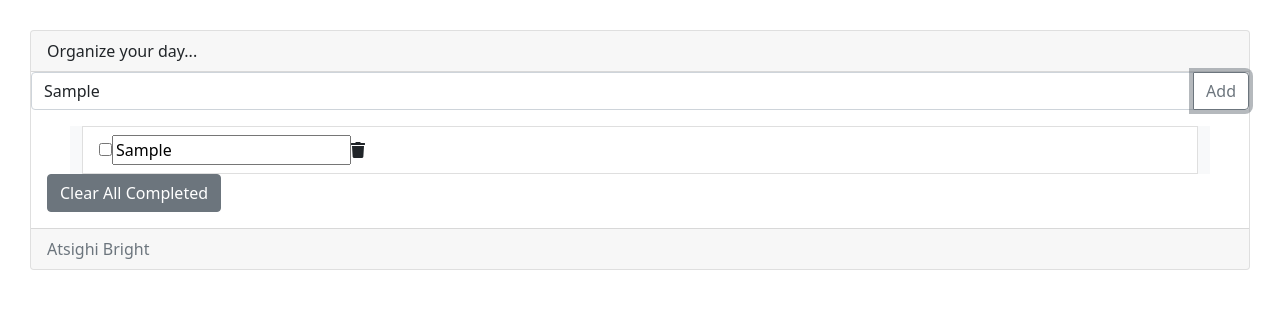
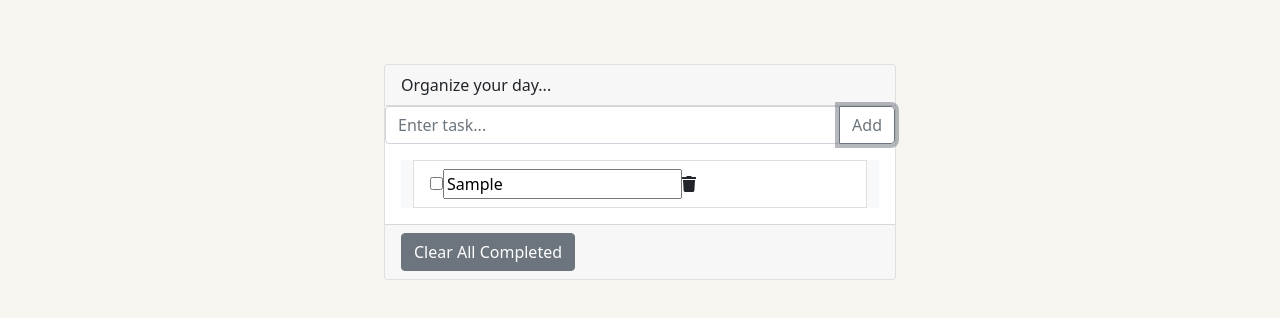
Before and after one commit to brytebee/toDo, a website built with webpack: page src/index.html in a window 1280 px wide. Both pictures are taken after typing "Sample" into the empty fields and a click on the button "Add". Built offline with nearby package versions, Linux system fonts and the light colour scheme.

Commit message:
Fix clearAll console error and erase input after data entry

```diff
--- a/src/clearAll.js
+++ b/src/clearAll.js
@@ -1,6 +1,6 @@
-export default function clearAll() {
-  let list = JSON.parse(localStorage.getItem('list'));
-  document.getElementById('clearBtn').addEventListener('click', () => {
+export default function clearAll(element) {
+  if (JSON.parse(localStorage.getItem('list'))) {let list = JSON.parse(localStorage.getItem('list'));
+  element.addEventListener('click', () => {
     /* eslint-disable */
     const doubleCheck = confirm('Are you sure?');
     /* eslint-enable */
@@ -13,5 +13,5 @@ export default function clearAll() {
         /* eslint-enable */
       }
     }
-  });
+  });}
 }
--- a/src/index.html
+++ b/src/index.html
@@ -23,9 +23,9 @@
             <div id="list" class="form container bg-light">
 
             </div>
-            <a href="#" id="clearBtn" class="btn btn-secondary btn-block ">Clear All Completed</a>
         </div>
-        <div class="card-footer text-muted">Atsighi Bright</div>
+        <div class="card-footer text-muted"><a href="#" id="clearBtn" class="btn btn-secondary btn-block ">Clear All
+                Completed</a></div>
     </div>
 </body>
 
--- a/src/index.js
+++ b/src/index.js
@@ -17,21 +17,28 @@ class List {
 
 const add = () => {
   document.getElementById('addBtn').addEventListener('click', () => {
+    if (document.getElementById('input').value !== '') {
       const newItem = new List(`${document.getElementById('input').value}`);
       if (localStorage.list) {
         listItem = JSON.parse(localStorage.getItem('list'));
       }
       listItem.push(newItem);
       localStorage.setItem('list', JSON.stringify(listItem));
+      document.getElementById('input').value = '';
+    }
     display();
   });
 };
 add();
 
+
+// window.addEventListener('DOMContentLoaded', () => {
+//   console.log('DOM fully loaded and parsed');
   const completed = () => {
     status();
   };
 
   completed();
-clearAll();
+  clearAll(document.getElementById('clearBtn'));
   removeItem();
+// });
--- a/src/styles.css
+++ b/src/styles.css
@@ -1,5 +1,6 @@
 .card {
-  margin: 30px;
+  margin: 5% 30%;
+  /* padding: 2%; */
 }
 
 .dim {
@@ -10,3 +11,7 @@
 .checkbox:checked + .input {
   text-decoration: line-through underline;
 }
+
+body {
+  background-color: rgba(236, 230, 218, 0.383);
+}
```
Also changed, not shown: dist/index.html. Lines whose indentation alone changed are shown as unchanged.
